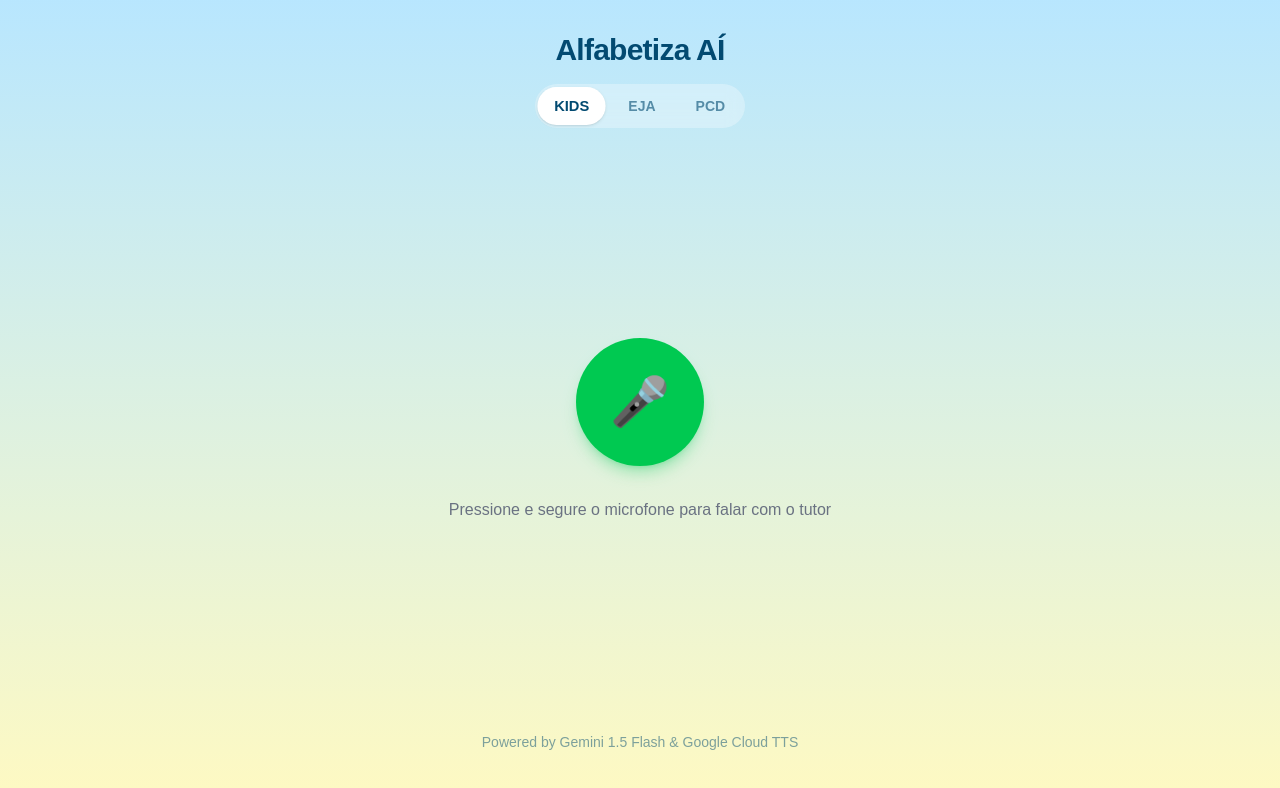
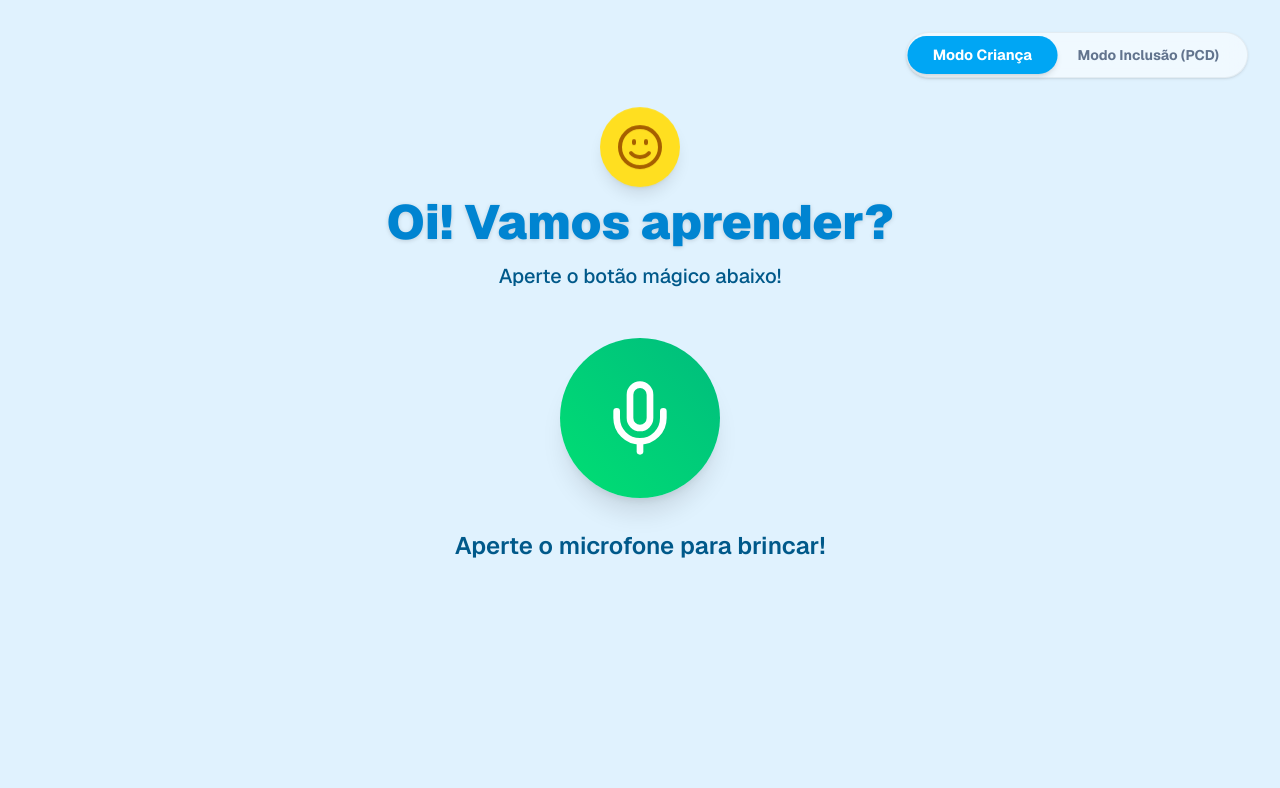
Before and after one commit to evilkobayashi/alfabetiza-ai, a Next.js app in the folder frontend/: page / in a window 1280 px wide. Shown: the top 788 px of the page. Built offline with nearby package versions, Linux system fonts and the light colour scheme.

Commit message:
feat(ui): v1.1.0 - Interfaces Visuais Adaptativas (KIDS Lúdico vs PCD Baixo Estímulo)

```diff
--- a/frontend/src/app/page.tsx
+++ b/frontend/src/app/page.tsx
@@ -2,50 +2,82 @@
 
 import { useState } from "react";
 import VoiceRecorder from "@/components/VoiceRecorder";
+import { Smile, Brain, BookOpen } from "lucide-react";
 
-type Profile = "KIDS" | "EJA" | "PCD";
+type Profile = "KIDS" | "PCD";
 
 export default function Home() {
   const [profile, setProfile] = useState<Profile>("KIDS");
 
-  // Adaptação dinâmica de Tema baseada na escolha de Perfil (AAA Quality)
-  const themeStyles = {
-    KIDS: "bg-gradient-to-b from-sky-200 to-yellow-100 text-sky-900",
-    EJA: "bg-gradient-to-b from-slate-100 to-slate-200 text-slate-800 font-serif",
-    PCD: "bg-zinc-100 text-zinc-900", // Alto contraste, baixo estímulo visual
-  };
+  // THEME 1: Crianças (5-8 anos) - Lúdico, cores vibrantes, fontes gordinhas
+  const KidsTheme = () => (
+    <div className="flex-1 flex flex-col items-center w-full max-w-2xl mx-auto space-y-12">
+      <div className="text-center space-y-4">
+        <div className="inline-flex items-center justify-center p-4 bg-yellow-300 rounded-full shadow-lg mb-2 animate-bounce">
+          <Smile className="w-12 h-12 text-yellow-700" />
+        </div>
+        <h2 className="text-4xl md:text-5xl font-black text-sky-600 drop-shadow-sm">
+          Oi! Vamos aprender?
+        </h2>
+        <p className="text-xl text-sky-800 font-medium">Aperte o botão mágico abaixo!</p>
+      </div>
+      <VoiceRecorder profile="KIDS" animationsEnabled={true} />
+    </div>
+  );
+
+  // THEME 2: Inclusão (PCD / TEA / TDAH / Dislexia) - Baixo Estímulo, Alto Contraste, Previsível
+  const PCDTheme = () => (
+    <div className="flex-1 flex flex-col items-center w-full max-w-2xl mx-auto space-y-10">
+      <div className="text-center space-y-6 w-full bg-white p-8 rounded-2xl shadow-sm border border-teal-100">
+        <div className="flex items-center justify-center gap-4">
+          <Brain className="w-10 h-10 text-teal-600" />
+          <h2 className="text-3xl font-bold text-teal-900 tracking-wide">
+            Sala de Leitura
+          </h2>
+        </div>
+        <div className="h-1 w-full bg-teal-50 rounded-full overflow-hidden">
+          <div className="h-full w-1/3 bg-teal-400 rounded-full"></div>
+        </div>
+        <p className="text-xl text-slate-600 tracking-wide leading-relaxed font-medium">
+          Olá. Eu sou o seu assistente de voz.
+        </p>
+      </div>
+      <VoiceRecorder profile="PCD" animationsEnabled={false} />
+    </div>
+  );
 
   return (
-    <main className={`min-h-screen flex flex-col items-center justify-between p-8 transition-colors duration-500 ${themeStyles[profile]}`}>
+    <main className={`min-h-screen flex flex-col p-4 md:p-8 transition-all duration-700 ${
+      profile === "KIDS"
+        ? "bg-[#E0F2FE] font-sans" // Sky-100
+        : "bg-[#F8FAFC] font-sans tracking-wide" // Slate-50, tipografia mais legível
+    }`}>
 
-      <header className="w-full max-w-md flex flex-col items-center space-y-4">
-        <h1 className="text-3xl font-black tracking-tight">Alfabetiza AÍ</h1>
-
-        {/* Profile Selector (Simulando o Banco de Dados) */}
-        <div className="flex space-x-2 bg-white/30 p-1 rounded-full backdrop-blur-sm">
-          {(["KIDS", "EJA", "PCD"] as Profile[]).map((p) => (
-            <button
-              key={p}
-              onClick={() => setProfile(p)}
-              className={`px-4 py-2 rounded-full text-sm font-bold transition-all ${
-                profile === p
-                  ? "bg-white shadow-sm scale-105"
-                  : "opacity-60 hover:opacity-100"
-              }`}
-            >
-              {p}
-            </button>
-          ))}
+      {/* HEADER DE TESTE (Para você trocar os perfis rapidamente) */}
+      <header className="w-full flex justify-end mb-8">
+        <div className="flex bg-white/50 backdrop-blur-md p-1 rounded-full shadow-sm border border-black/5">
+          <button
+            onClick={() => setProfile("KIDS")}
+            className={`px-6 py-2 rounded-full text-sm font-bold transition-all ${
+              profile === "KIDS" ? "bg-sky-500 text-white shadow-md scale-105" : "text-slate-500 hover:bg-white"
+            }`}
+          >
+            Modo Criança
+          </button>
+          <button
+            onClick={() => setProfile("PCD")}
+            className={`px-6 py-2 rounded-full text-sm font-bold transition-all ${
+              profile === "PCD" ? "bg-teal-600 text-white shadow-md scale-105" : "text-slate-500 hover:bg-white"
+            }`}
+          >
+            Modo Inclusão (PCD)
+          </button>
         </div>
       </header>
 
-      <div className="flex-1 flex items-center justify-center w-full max-w-md">
-        <VoiceRecorder profile={profile} />
-      </div>
+      {/* RENDERIZAÇÃO DO TEMA */}
+      {profile === "KIDS" ? <KidsTheme /> : <PCDTheme />}
 
-      <footer className="text-center text-sm opacity-50 pb-4">
-        Powered by Gemini 1.5 Flash & Google Cloud TTS
-      </footer>
     </main>
   );
 }
--- a/frontend/src/components/VoiceRecorder.tsx
+++ b/frontend/src/components/VoiceRecorder.tsx
@@ -1,12 +1,14 @@
 "use client";
 
 import { useState, useRef } from "react";
+import { Mic, Square, Loader2, Volume2 } from "lucide-react";
 
 interface VoiceRecorderProps {
   profile: "KIDS" | "EJA" | "PCD";
+  animationsEnabled?: boolean;
 }
 
-export default function VoiceRecorder({ profile }: VoiceRecorderProps) {
+export default function VoiceRecorder({ profile, animationsEnabled = true }: VoiceRecorderProps) {
   const [isRecording, setIsRecording] = useState(false);
   const [isProcessing, setIsProcessing] = useState(false);
   const [transcription, setTranscription] = useState("");
@@ -23,17 +25,13 @@ export default function VoiceRecorder({ profile }: VoiceRecorderProps) {
       audioChunksRef.current = [];
 
       mediaRecorder.ondataavailable = (event) => {
-        if (event.data.size > 0) {
-          audioChunksRef.current.push(event.data);
-        }
+        if (event.data.size > 0) audioChunksRef.current.push(event.data);
       };
 
       mediaRecorder.onstop = async () => {
         setIsProcessing(true);
         const audioBlob = new Blob(audioChunksRef.current, { type: "audio/webm" });
         await sendAudioToBackend(audioBlob);
-
-        // Stop all tracks to release microphone
         stream.getTracks().forEach((track) => track.stop());
       };
 
@@ -41,7 +39,7 @@ export default function VoiceRecorder({ profile }: VoiceRecorderProps) {
       setIsRecording(true);
     } catch (error) {
       console.error("Erro ao acessar microfone:", error);
-      alert("Permissão de microfone necessária.");
+      alert("Permissão de microfone necessária para aprender a ler!");
     }
   };
 
@@ -58,60 +56,81 @@ export default function VoiceRecorder({ profile }: VoiceRecorderProps) {
     formData.append("profile", profile);
 
     try {
-      // Usar a URL do Backend local (Railway local ou uvicorn)
       const API_URL = process.env.NEXT_PUBLIC_API_URL || "http://localhost:8000";
-
-      const response = await fetch(`${API_URL}/api/voice/chat`, {
-        method: "POST",
-        body: formData,
-      });
+      const response = await fetch(`${API_URL}/api/voice/chat`, { method: "POST", body: formData });
 
       if (!response.ok) throw new Error("Falha na API de Voz");
-
       const data = await response.json();
       setTranscription(data.transcription_or_reasoning);
 
       if (data.audio_base64) {
-        // Toca o áudio retornado pelo Google Cloud TTS
         const audioSrc = `data:${data.mime_type};base64,${data.audio_base64}`;
         const audioPlayer = new Audio(audioSrc);
         audioPlayer.play();
       }
     } catch (error) {
-      console.error("Erro no envio:", error);
-      setTranscription("Ops! Tivemos um problema na conexão.");
+      setTranscription("Ops! Tivemos um problema de conexão.");
     } finally {
       setIsProcessing(false);
     }
   };
 
+  // Adaptação Visual do Botão baseado no Perfil
+  const getButtonStyles = () => {
+    if (profile === "KIDS") {
+      if (isRecording) return "bg-red-500 scale-110 shadow-[0_0_40px_rgba(239,68,68,0.6)] animate-pulse";
+      if (isProcessing) return "bg-blue-400 animate-bounce";
+      return "bg-gradient-to-tr from-green-400 to-emerald-500 hover:scale-105 shadow-xl hover:shadow-green-400/50";
+    }
+    if (profile === "PCD") {
+      // Sem animações bruscas, cores sólidas de baixo contraste
+      if (isRecording) return "bg-red-400 opacity-90";
+      if (isProcessing) return "bg-blue-300 opacity-90";
+      return "bg-teal-600 hover:bg-teal-700 opacity-90 transition-colors";
+    }
+    return "bg-slate-800"; // Fallback
+  };
+
   return (
-    <div className="flex flex-col items-center justify-center p-6 space-y-8">
-      {/* Visual Feedback area */}
-      <div className={`w-32 h-32 rounded-full flex items-center justify-center transition-all duration-300 ${
-        isRecording ? "bg-red-500 animate-pulse scale-110 shadow-lg shadow-red-500/50" :
-        isProcessing ? "bg-blue-500 animate-bounce shadow-lg shadow-blue-500/50" :
-        "bg-green-500 hover:bg-green-400 hover:scale-105 cursor-pointer shadow-lg shadow-green-500/30"
-      }`}
-      onMouseDown={isRecording ? stopRecording : startRecording}
-      onMouseUp={stopRecording}
-      onTouchStart={isRecording ? stopRecording : startRecording}
-      onTouchEnd={stopRecording}
+    <div className="flex flex-col items-center justify-center w-full max-w-md mx-auto space-y-8">
+
+      {/* Botão de Gravação Principal */}
+      <button
+        className={`w-32 h-32 md:w-40 md:h-40 rounded-full flex items-center justify-center transition-all duration-300 ${getButtonStyles()}`}
+        onMouseDown={isRecording ? stopRecording : startRecording}
+        onMouseUp={stopRecording}
+        onTouchStart={isRecording ? stopRecording : startRecording}
+        onTouchEnd={stopRecording}
       >
-        <span className="text-white text-5xl">
-          {isRecording ? "🎙️" : isProcessing ? "🧠" : "🎤"}
-        </span>
-      </div>
+        {isRecording ? (
+          <Square className="w-12 h-12 md:w-16 md:h-16 text-white fill-white" />
+        ) : isProcessing ? (
+          <Loader2 className={`w-12 h-12 md:w-16 md:h-16 text-white ${animationsEnabled ? "animate-spin" : ""}`} />
+        ) : (
+          <Mic className="w-14 h-14 md:w-20 md:h-20 text-white" />
+        )}
+      </button>
 
-      <p className="text-gray-500 font-medium text-center">
-        {isRecording ? "Segure para falar, solte para enviar..." :
-         isProcessing ? "A IA está pensando..." :
-         "Pressione e segure o microfone para falar com o tutor"}
+      {/* Label Instrucional Adaptativo */}
+      <p className={`font-semibold text-center px-4 ${profile === "PCD" ? "text-xl text-teal-900 tracking-wide" : "text-2xl text-sky-800"}`}>
+        {isRecording
+          ? (profile === "PCD" ? "Gravando... Pode falar." : "Tô te ouvindo! 👂")
+          : isProcessing
+          ? (profile === "PCD" ? "Processando resposta..." : "A IA tá pensando! 🧠")
+          : (profile === "PCD" ? "Aperte o botão para falar" : "Aperte o microfone para brincar!")}
       </p>
 
+      {/* Caixa de Transcrição / Resposta da IA */}
       {transcription && (
-        <div className="max-w-md w-full bg-white/50 backdrop-blur-md p-4 rounded-xl border border-gray-100 shadow-sm mt-8 text-center">
-          <p className="text-gray-800 text-lg">{transcription}</p>
+        <div className={`w-full p-6 rounded-3xl transition-opacity duration-500 ${
+          profile === "KIDS"
+            ? "bg-white shadow-xl border-4 border-yellow-300 text-2xl font-bold text-sky-900"
+            : "bg-[#FDFBF7] border-2 border-teal-200 text-xl leading-loose tracking-wider text-slate-800 shadow-sm"
+        }`}>
+          <div className="flex items-start gap-4">
+            <Volume2 className={profile === "KIDS" ? "text-yellow-500 w-8 h-8 shrink-0 animate-pulse" : "text-teal-600 w-6 h-6 shrink-0"} />
+            <p>{transcription}</p>
+          </div>
         </div>
       )}
     </div>
```
